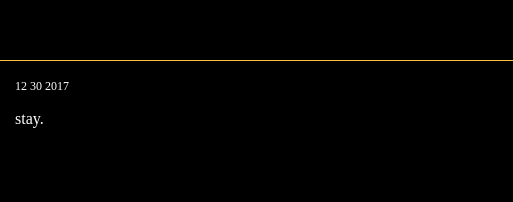
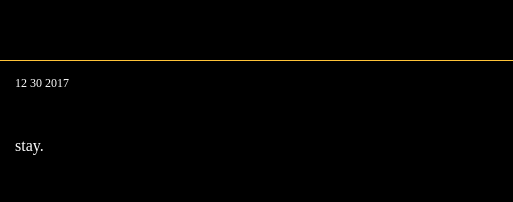
Before and after one commit to bgamut/bgamut.github.io, a plain HTML site: page news.html in a window 1280 px wide. Shown: the top 202 px of the page, 0-513 px from the left. Drawn offline with Linux system fonts and the light colour scheme.

Commit message:
new date styling

```diff
--- a/news.html
+++ b/news.html
@@ -28,7 +28,7 @@
     </div>
     <main id="main">
         <article class="post">
-            <span class="date">12 30 2017</span><br>
+            <p class="date">12 30 2017</p><br>
             <p>stay.</p>
             <p>&nbsp;</p>
             <p><img src="img/construction.jpg" alt="" width="412" height="412" style="margin-left:auto; margin-right:auto; display:block;max-width:100%;height:auto;width:auto\9" /></p>
```
